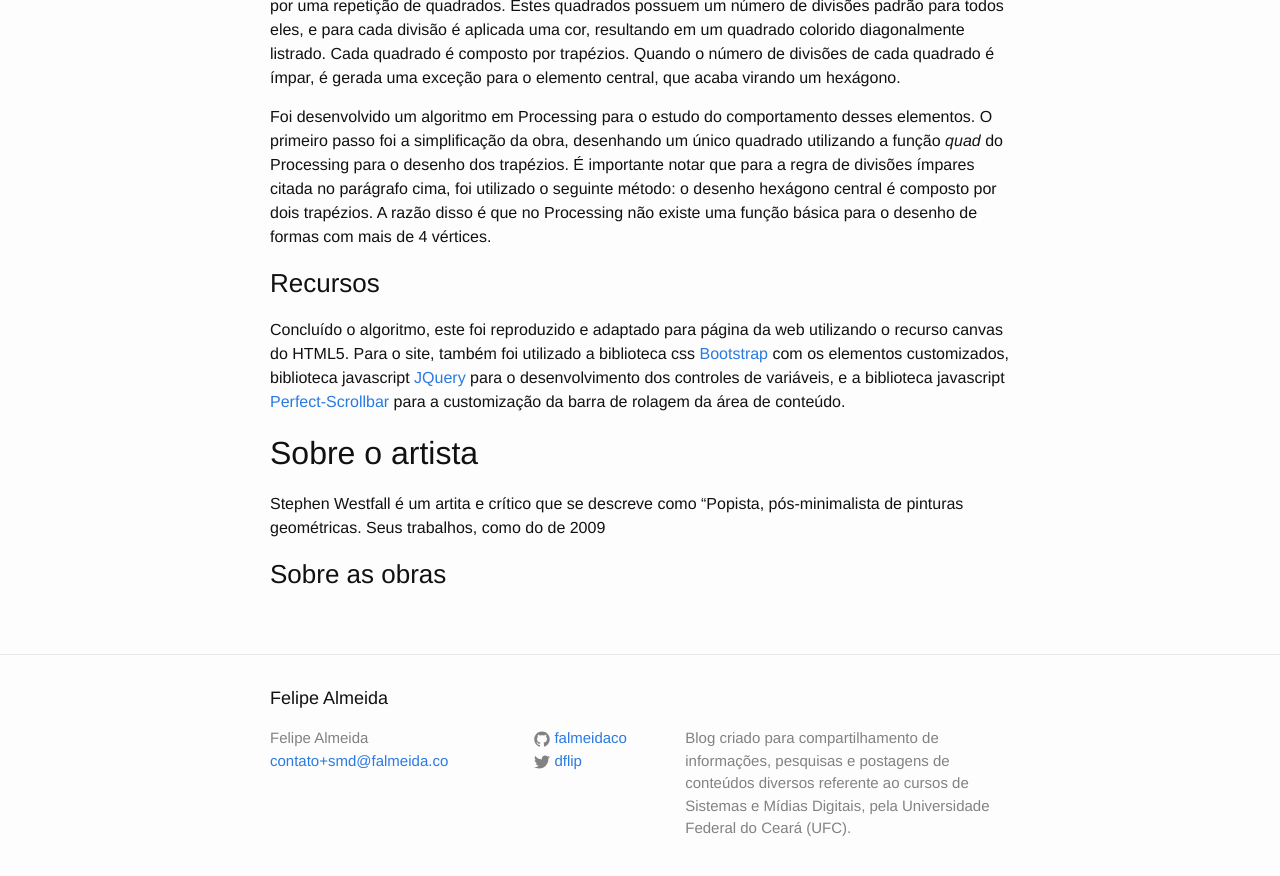
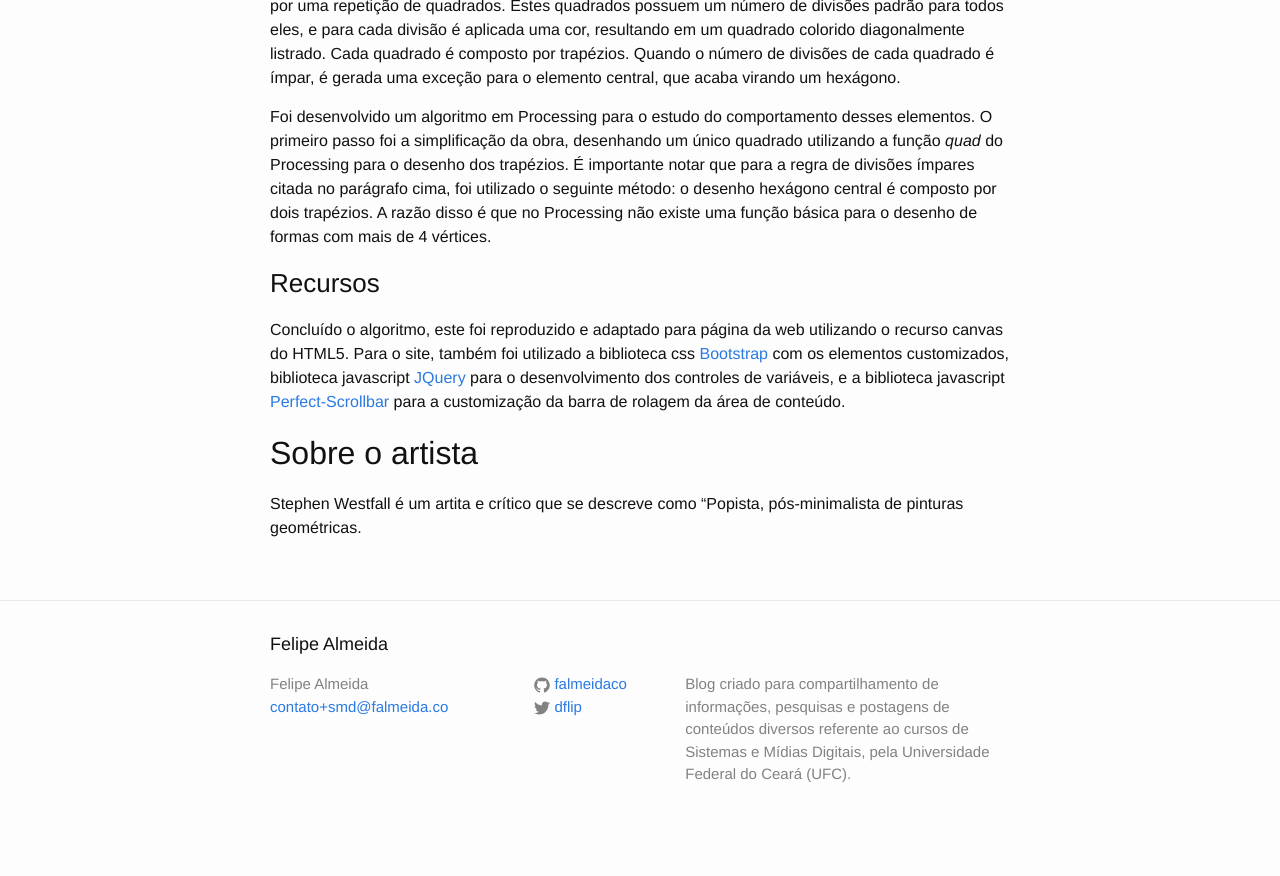
Before and after one commit to falmeidaco/blog-smd, a Jekyll site: the page built from _posts/2016-05-01-stephenator-gerador-de-arte.markdown, in a window 1280 px wide and 900 px high, scrolled down 734 px. Shown: the top 876 px of the window. Built offline with Jekyll 4.4.1, drawn with Linux system fonts in a browser that asks for light colours; after the commit the page ends 1580 px from its top, so only the background shows below that.

Commit message:
Update 2016-05-01-stephenator-gerador-de-arte.markdown

```diff
--- a/_posts/2016-05-01-stephenator-gerador-de-arte.markdown
+++ b/_posts/2016-05-01-stephenator-gerador-de-arte.markdown
@@ -36,6 +36,4 @@ Concluído o algoritmo, este foi reproduzido e adaptado para página da web util
 
 ## Sobre o artista
 
-Stephen Westfall é um artita e crítico que se descreve como "Popista, pós-minimalista de pinturas geométricas.  Seus trabalhos, como do de 2009
-
-### Sobre as obras
+Stephen Westfall é um artita e crítico que se descreve como "Popista, pós-minimalista de pinturas geométricas.
```
